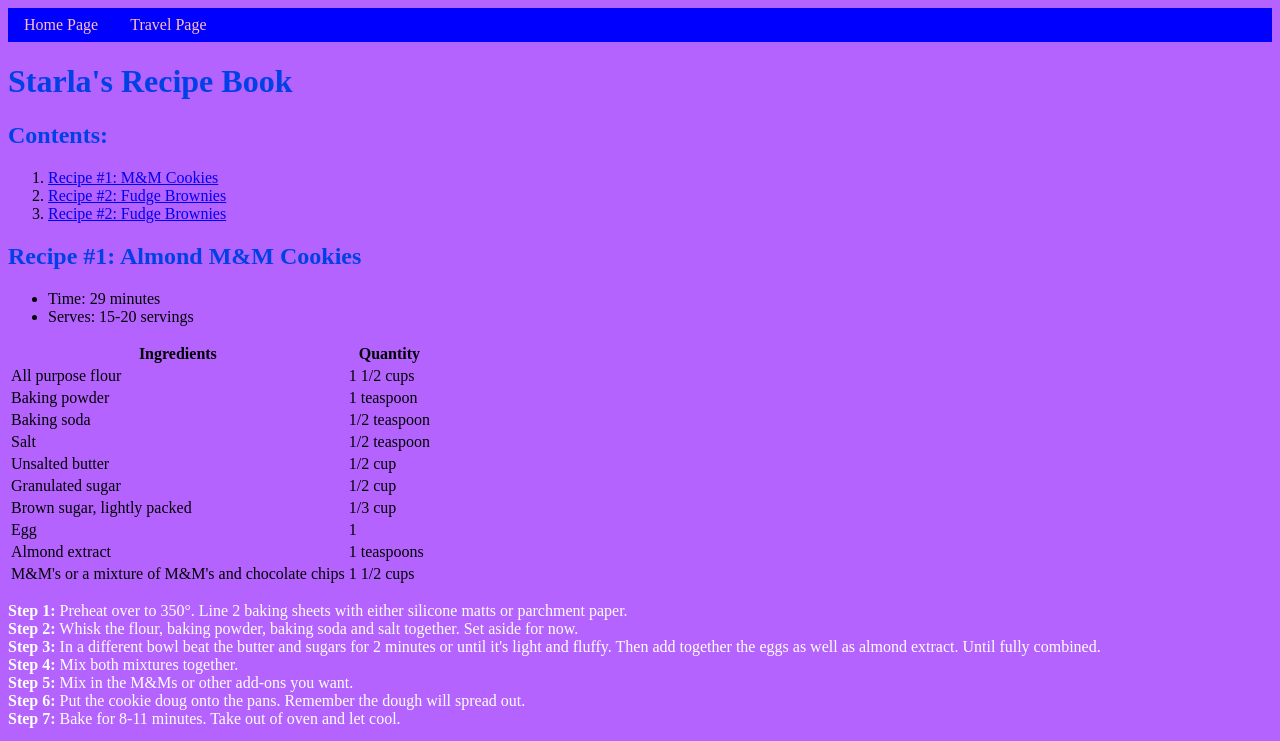
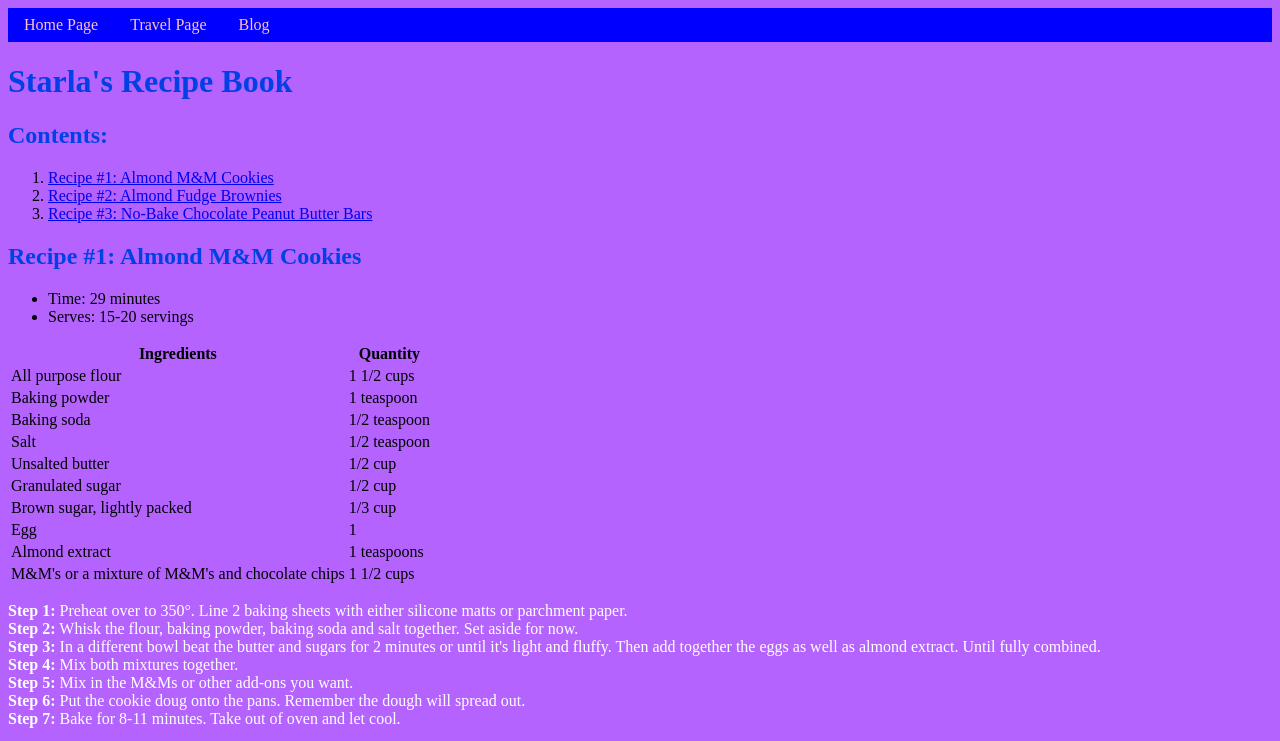
Before and after one commit to smaza00/smaza00.github.io, a plain HTML site: page RecipeBook.html in a window 1280 px wide. Shown: the top 741 px of the page. Drawn offline with Linux system fonts and the light colour scheme.

Commit message:
Fixed some things wiith recipes

```diff
--- a/RecipeBook.html
+++ b/RecipeBook.html
@@ -12,6 +12,7 @@
     <ul class="nav">
     	<li><a href="index.html">Home Page</a></li>
     	<li><a href="travel page.html">Travel Page</a></li>
+    	<li><a href="Blog.html">Blog</a></li>
     </ul>
         <title>Project: Recipe book</title>
         <meta charset="utf-8">
@@ -25,9 +26,9 @@
         <h2>Contents:</h2>
 
         <ol>
-            <li><a href="#Recipe-1">Recipe #1: M&M Cookies</a></li>
-            <li><a href="#Recipe-2">Recipe #2: Fudge Brownies</a></li>
-            <li><a href="#Recipe-3">Recipe #2: Fudge Brownies</a></li>
+            <li><a href="#Recipe-1">Recipe #1: Almond M&M Cookies</a></li>
+            <li><a href="#Recipe-2">Recipe #2: Almond Fudge Brownies</a></li>
+            <li><a href="#Recipe-3">Recipe #3: No-Bake Chocolate Peanut Butter Bars</a></li>
         </ol>
 
         <h2 id="Recipe-1">Recipe #1: Almond M&M Cookies</h2>
```
Also changed, not shown: Blog.html (+27 -2 lines), index.html (+1 -0 lines), travel page.html (+1 -0 lines).
